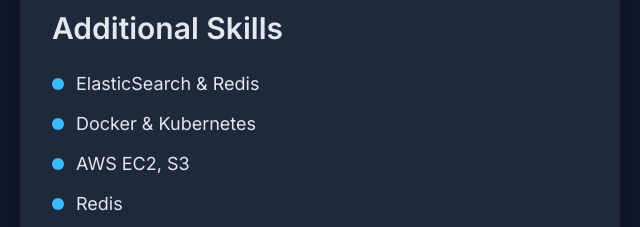
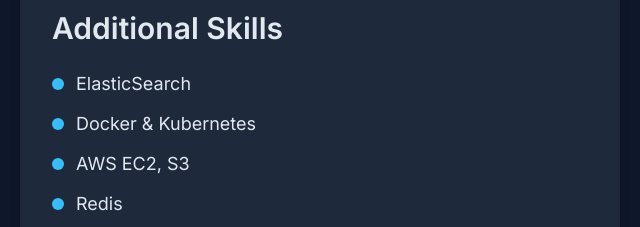
Before and after one commit to theasad/theasad.github.io, a plain HTML site: page index.html in a window 1280 px wide. Shown: the part 714-941 px from the top of the page, 636-1276 px from the left. Drawn offline with nearby package versions, Linux system fonts and the light colour scheme.

```diff
--- a/index.html
+++ b/index.html
@@ -121,7 +121,7 @@
             <div class="bg-secondary p-8 rounded-lg shadow-lg transition-transform hover:scale-105 fade-in">
                 <h2 class="text-3xl font-semibold mb-6">Additional Skills</h2>
                 <ul class="space-y-3 text-lg">
-                    <li class="flex items-center"><span class="w-3 h-3 bg-highlight rounded-full mr-3"></span>ElasticSearch & Redis</li>
+                    <li class="flex items-center"><span class="w-3 h-3 bg-highlight rounded-full mr-3"></span>ElasticSearch</li>
                     <li class="flex items-center"><span class="w-3 h-3 bg-highlight rounded-full mr-3"></span>Docker & Kubernetes</li>
                     <li class="flex items-center"><span class="w-3 h-3 bg-highlight rounded-full mr-3"></span>AWS EC2, S3</li>
                     <li class="flex items-center"><span class="w-3 h-3 bg-highlight rounded-full mr-3"></span>Redis</li>
```
